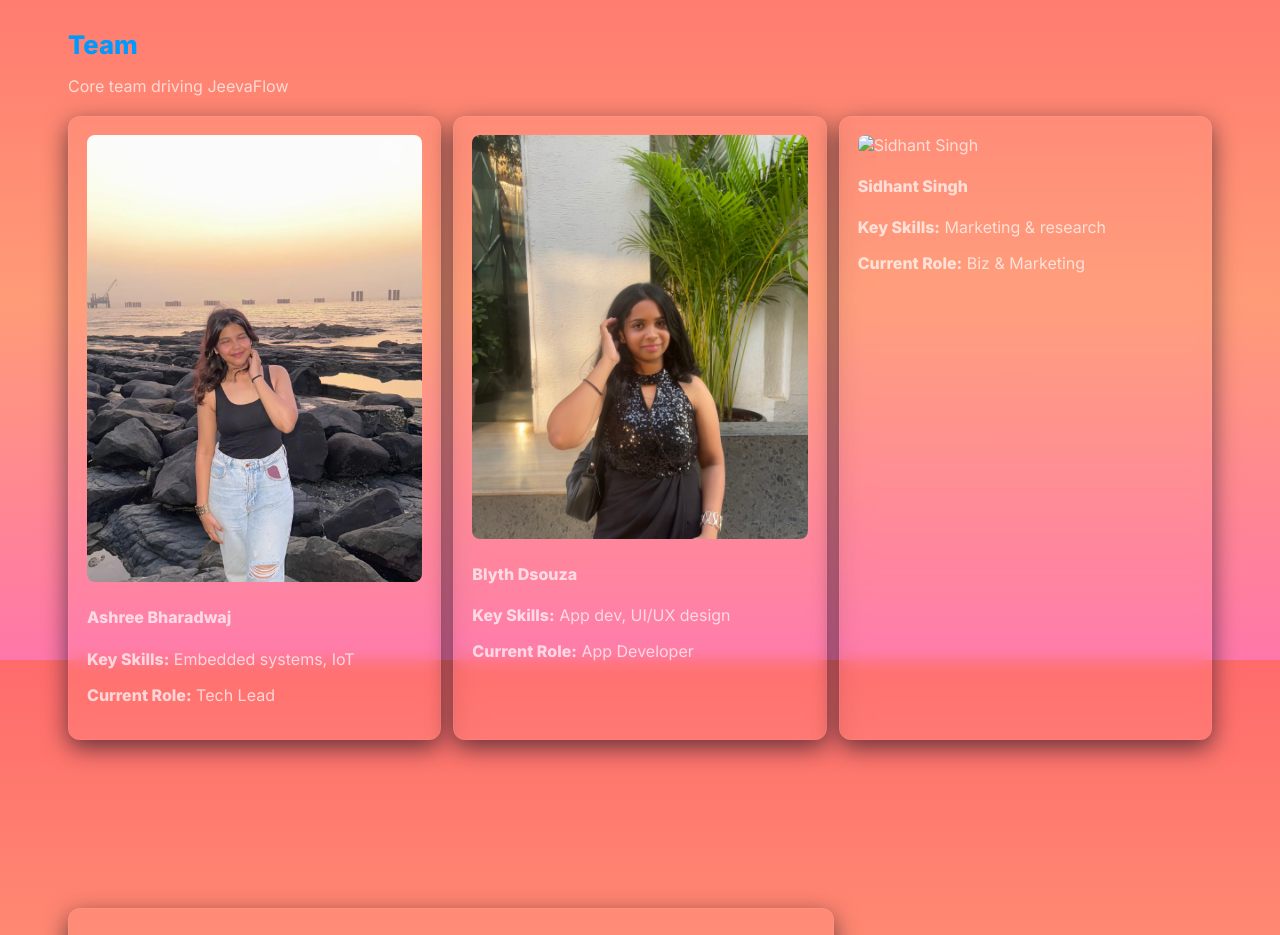
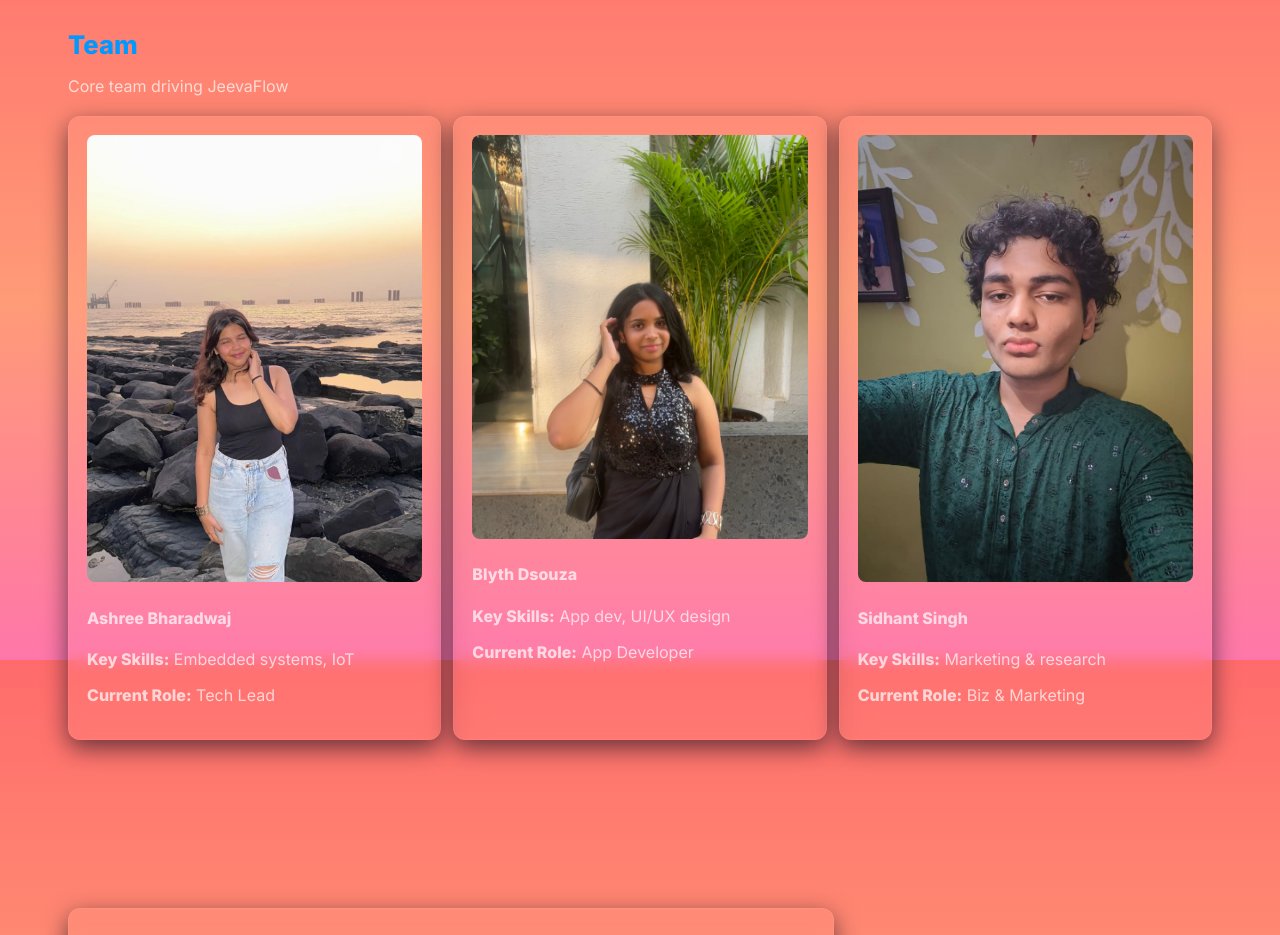
Before and after one commit to blythdsouza/JeevaFlow, a plain HTML site: page index.html in a window 1280 px wide. Shown: the part 4140-5075 px from the top of the page. Drawn offline with nearby package versions, Linux system fonts and the light colour scheme.

Commit message:
Update index.html

```diff
--- a/index.html
+++ b/index.html
@@ -261,7 +261,7 @@
         </div>
 
         <div class="person card glass">
-          <img src="img3.png" alt="Sidhant Singh">
+          <img src="img3.jpg" alt="Sidhant Singh">
           <h4>Sidhant Singh</h4>
           <p><strong>Key Skills:</strong> Marketing & research</p>
           <p><strong>Current Role:</strong> Biz & Marketing</p>
```
